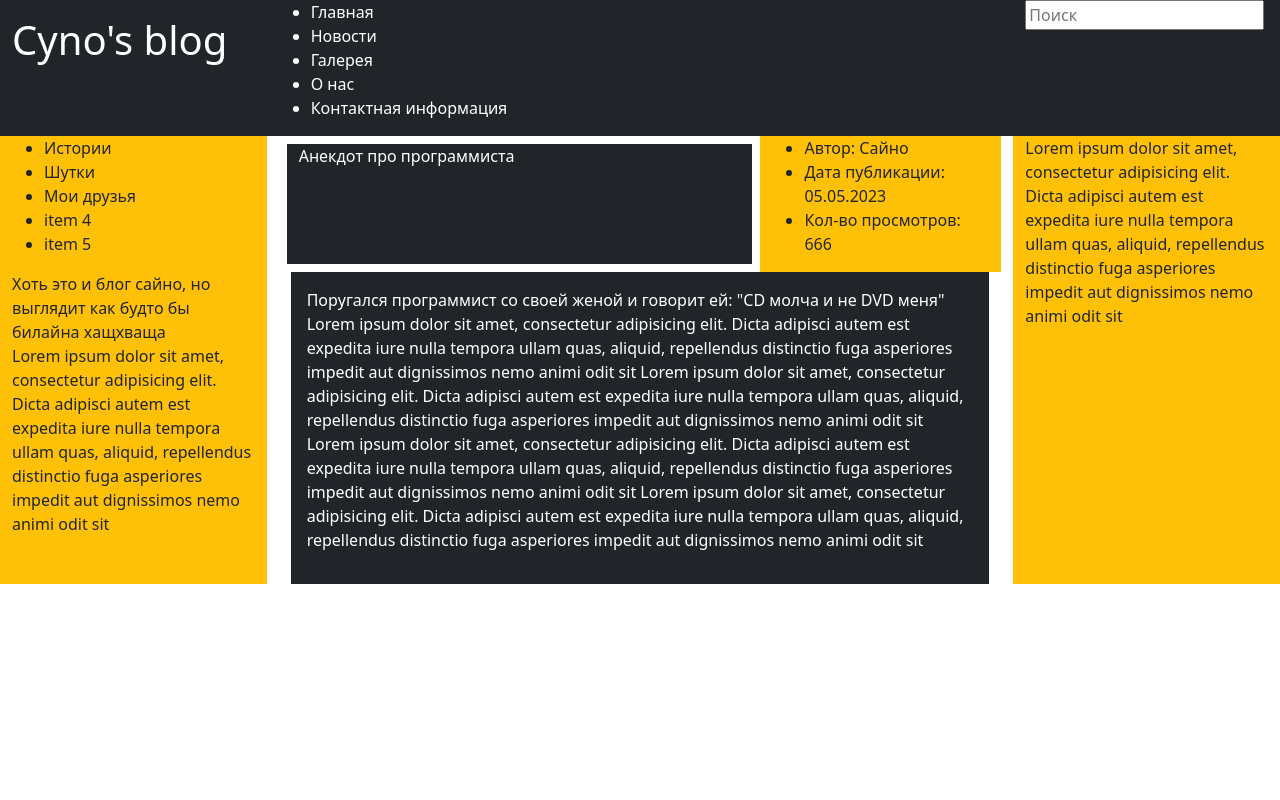
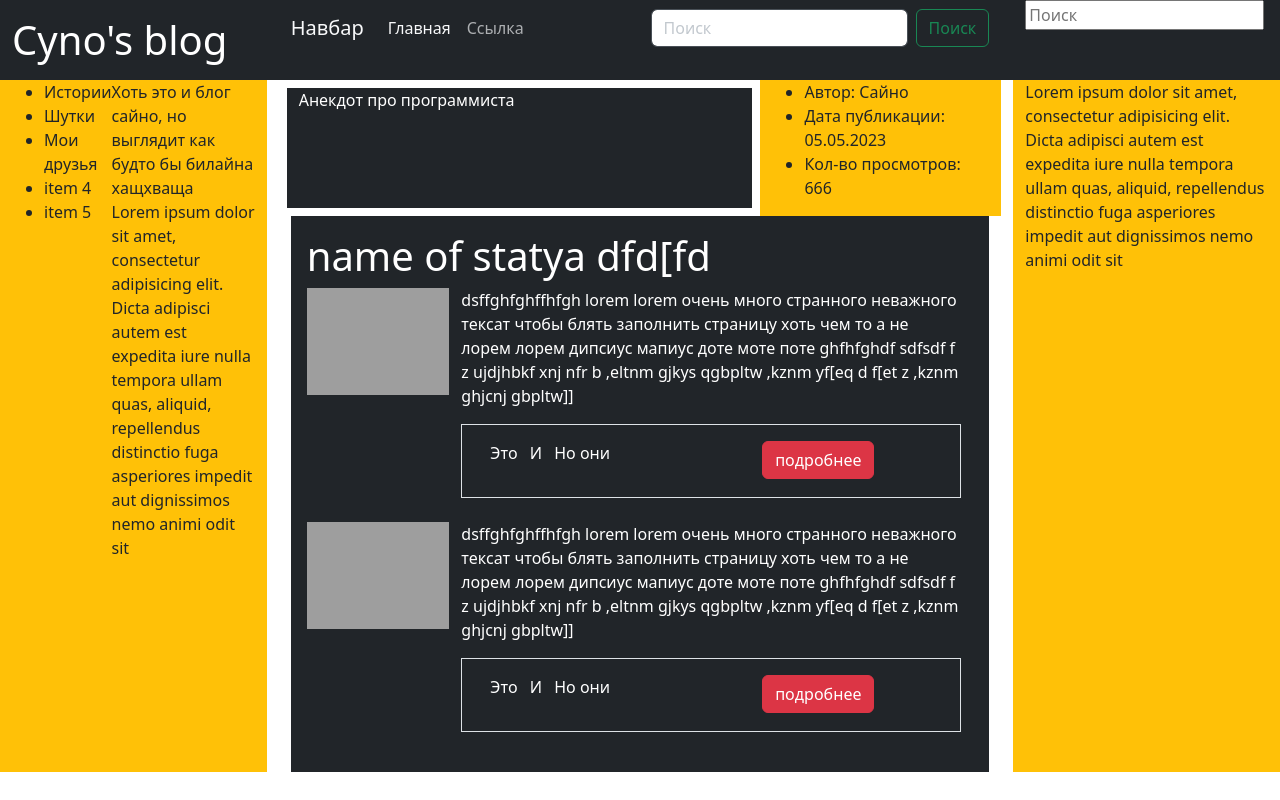
Before and after one commit to wehute/web-412, a plain HTML site: page bootstrap/copy.html in a window 1280 px wide. Drawn offline with Linux system fonts and the light colour scheme; grey boxes are pictures that could not be loaded.

Commit message:
Add files via upload

```diff
--- a/bootstrap/copy.html
+++ b/bootstrap/copy.html
@@ -14,13 +14,28 @@
                 <p><h1>Cyno's blog</h1></p>
             </div>
             <div class="col-7 bg-dark text-white">
-                <ul>
-                    <li>Главная</li>
-                    <li>Новости</li>
-                    <li>Галерея</li>
-                    <li>О нас</li>
-                    <li>Контактная информация</li>
-                </ul>
+                <nav class="navbar navbar-expand-lg bg-dark" data-bs-theme="dark">
+                    <div class="container-fluid">
+                      <a class="navbar-brand" href="#">Навбар</a>
+                      <button class="navbar-toggler" type="button" data-bs-toggle="collapse" data-bs-target="#navbarSupportedContent" aria-controls="navbarSupportedContent" aria-expanded="false" aria-label="Переключатель навигации">
+                        <span class="navbar-toggler-icon"></span>
+                      </button>
+                      <div class="collapse navbar-collapse" id="navbarSupportedContent">
+                        <ul class="navbar-nav me-auto mb-2 mb-lg-0">
+                          <li class="nav-item">
+                            <a class="nav-link active" aria-current="page" href="#">Главная</a>
+                          </li>
+                          <li class="nav-item">
+                            <a class="nav-link" href="#">Ссылка</a>
+                          </li>
+                        </ul>
+                        <form class="d-flex" role="search">
+                          <input class="form-control me-2" type="search" placeholder="Поиск" aria-label="Поиск">
+                          <button class="btn btn-outline-success" type="submit">Поиск</button>
+                        </form>
+                      </div>
+                    </div>
+                  </nav>
             </div>
             <div class="col bg-dark text-white">
                 <input type="text" placeholder="Поиск">
@@ -29,7 +44,7 @@
     </div>
     <div class="container-fluid">
         <div class="row">
-            <div class="col bg-warning">
+            <div class="col bg-warning d-none d-md-flex">
                 <ul>
                     <li>Истории</li>
                     <li>Шутки</li>
@@ -43,7 +58,7 @@
                     repellendus distinctio fuga asperiores impedit aut dignissimos nemo animi odit sit
                 </p>
             </div>
-            <div class="col-7">
+            <div class="col-12 col-md-7">
                 <div class="container">
                     <div class="row">
                         <div class="col bg-dark text-white m-2">Анекдот про программиста</div>
@@ -56,20 +71,55 @@
                         </div>
                     </div>
                     <div class="col bg-dark text-white p-3">
-                        <p> Поругался программист со своей женой и говорит ей: "CD молча и не DVD меня"<br>
-                            Lorem ipsum dolor sit amet, consectetur adipisicing elit.
-                            Dicta adipisci autem est expedita iure nulla tempora ullam quas, aliquid,
-                            repellendus distinctio fuga asperiores impedit aut dignissimos nemo animi odit sit
-                            Lorem ipsum dolor sit amet, consectetur adipisicing elit.
-                            Dicta adipisci autem est expedita iure nulla tempora ullam quas, aliquid,
-                            repellendus distinctio fuga asperiores impedit aut dignissimos nemo animi odit sit
-                            Lorem ipsum dolor sit amet, consectetur adipisicing elit.
-                            Dicta adipisci autem est expedita iure nulla tempora ullam quas, aliquid,
-                            repellendus distinctio fuga asperiores impedit aut dignissimos nemo animi odit sit
-                            Lorem ipsum dolor sit amet, consectetur adipisicing elit.
-                            Dicta adipisci autem est expedita iure nulla tempora ullam quas, aliquid,
-                            repellendus distinctio fuga asperiores impedit aut dignissimos nemo animi odit sit
-                        </p>
+                        <div class="row">
+                            <div class="row">
+                                <div class="col">
+                                    <h1>name of statya dfd[fd</h1>
+                                </div>
+                            </div>
+                            <div class="row mb-4">
+                                <div class="col-3">
+                                    <img src="https://loremflickr.com/320/240" class="img-fluid">
+                                </div>
+                                <div class="col-9">
+                                    <div class="row">dsffghfghffhfgh lorem lorem очень много странного неважного тексат чтобы блять
+                                     заполнить страницу хоть чем то а не лорем лорем дипсиус мапиус доте моте поте ghfhfghdf
+                                     sdfsdf f z ujdjhbkf xnj nfr b ,eltnm gjkys qgbpltw ,kznm yf[eq d f[et z ,kznm ghjcnj gbpltw]]
+                                    </div>
+                                    <div class="row border mt-3 p-3">
+                                        <div class="col-7">
+                                            <ul class="list-inline">
+                                                <li class="list-inline-item">Это </li>
+                                                <li class="list-inline-item">И</li>
+                                                <li class="list-inline-item">Но они</li>
+                                              </ul>
+                                        </div>
+                                        <div class="col-5"><button class="btn btn-danger">подробнее</button></div>
+                                    </div>
+                                </div>
+                            </div>
+                            <div class="row mb-4">
+                                <div class="col-3">
+                                    <img src="https://loremflickr.com/320/240" class="img-fluid">
+                                </div>
+                                <div class="col-9">
+                                    <div class="row">dsffghfghffhfgh lorem lorem очень много странного неважного тексат чтобы блять
+                                     заполнить страницу хоть чем то а не лорем лорем дипсиус мапиус доте моте поте ghfhfghdf
+                                     sdfsdf f z ujdjhbkf xnj nfr b ,eltnm gjkys qgbpltw ,kznm yf[eq d f[et z ,kznm ghjcnj gbpltw]]
+                                    </div>
+                                    <div class="row border mt-3 p-3">
+                                        <div class="col-7">
+                                            <ul class="list-inline">
+                                                <li class="list-inline-item">Это </li>
+                                                <li class="list-inline-item">И</li>
+                                                <li class="list-inline-item">Но они</li>
+                                              </ul>
+                                        </div>
+                                        <div class="col-5"><button class="btn btn-danger">подробнее</button></div>
+                                    </div>
+                                </div>
+                            </div>
+                        </div>
                     </div>
                 </div>
             </div>
```
